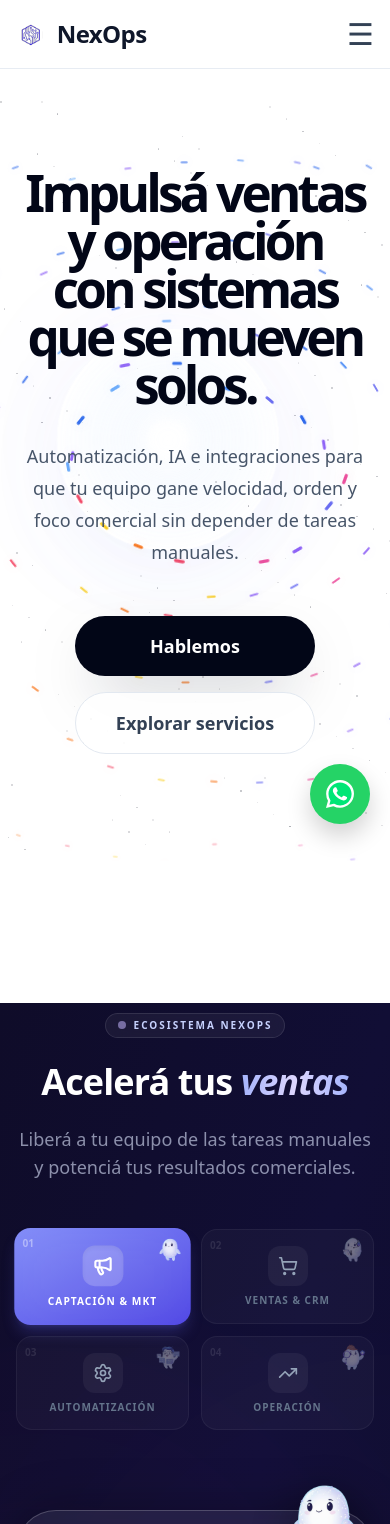
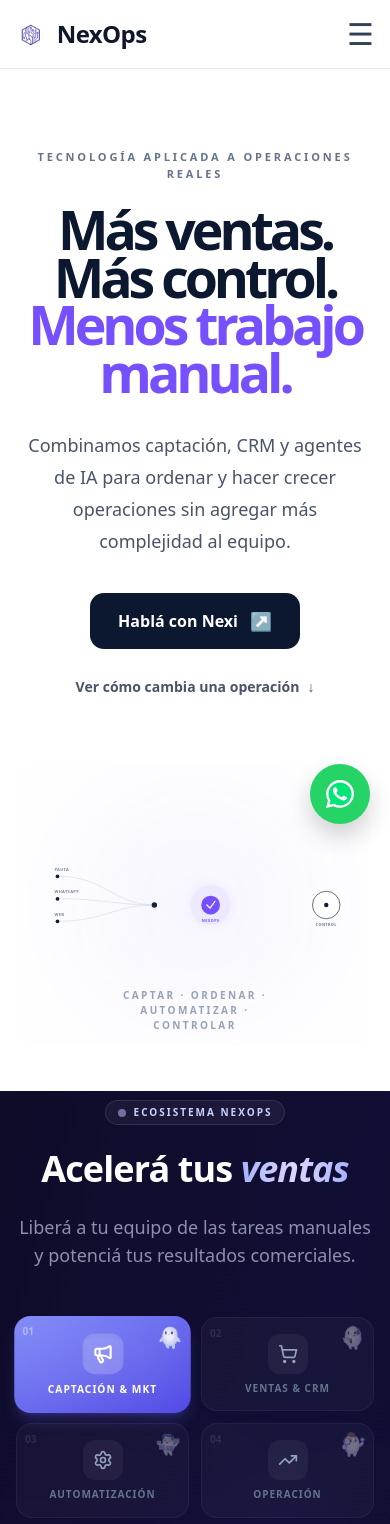
Before and after one commit to AlanTN13/webneoxps, a React (Vite) app: page / in a window 390 px wide. Shown: the top 1524 px of the page. Built offline with nearby package versions, Linux system fonts and the light colour scheme.

Commit message:
feat: rebuild hero around operation narrative

```diff
--- a/src/components/Hero.jsx
+++ b/src/components/Hero.jsx
@@ -1,312 +1,166 @@
-import React, { useEffect, useMemo, useRef } from "react";
-import Section from "./ui/Section";
-import { CALENDLY_LINK } from "../config/constants";
+import React from "react";
+import { motion, useReducedMotion } from "framer-motion";
+import { CONTACT_INFO, getWhatsappLink } from "../config/constants";
 
-const RINGS = [
-  { radiusX: 130, radiusY: 88, count: 18, width: 10, opacity: 0.96, drift: 18 },
-  { radiusX: 210, radiusY: 145, count: 28, width: 9, opacity: 0.82, drift: 24 },
-  { radiusX: 310, radiusY: 220, count: 38, width: 8, opacity: 0.68, drift: 30 },
-  { radiusX: 430, radiusY: 300, count: 52, width: 7, opacity: 0.54, drift: 38 },
-  { radiusX: 560, radiusY: 390, count: 66, width: 5, opacity: 0.28, drift: 46 },
+const SIGNALS = [
+  { label: "Pauta", x: 110, y: 78, delay: 0.15 },
+  { label: "WhatsApp", x: 110, y: 150, delay: 0.3 },
+  { label: "Web", x: 110, y: 222, delay: 0.45 },
 ];
 
-function getParticleColor(normalizedAngle, seed) {
-  if (normalizedAngle < 0.22) {
-    return ["#2563eb", "#3b82f6", "#6366f1"][seed % 3];
-  }
+function HeroSystem() {
+  const reducedMotion = useReducedMotion();
 
-  if (normalizedAngle < 0.48) {
-    return ["#6366f1", "#8b5cf6", "#ec4899"][seed % 3];
-  }
+  return (
+    <div className="relative mx-auto mt-14 h-[280px] w-full max-w-[1120px] overflow-hidden sm:mt-16 sm:h-[330px] lg:mt-20 lg:h-[360px]">
+      <div className="absolute left-1/2 top-1/2 h-[230px] w-[72%] -translate-x-1/2 -translate-y-1/2 rounded-[50%] bg-[#7650ff]/[0.055] blur-3xl" />
 
-  if (normalizedAngle < 0.72) {
-    return ["#f43f5e", "#f97316", "#facc15"][seed % 3];
-  }
+      <svg
+        viewBox="0 0 1120 340"
+        className="absolute inset-0 h-full w-full"
+        role="img"
+        aria-label="Señales de captación que entran a un sistema NexOps y terminan en una operación con control"
+      >
+        <defs>
+          <linearGradient id="heroTrack" x1="0" x2="1">
+            <stop offset="0%" stopColor="#cbd2df" />
+            <stop offset="55%" stopColor="#111c34" />
+            <stop offset="100%" stopColor="#7650ff" />
+          </linearGradient>
+          <filter id="heroVioletGlow" x="-100%" y="-100%" width="300%" height="300%">
+            <feGaussianBlur stdDeviation="18" result="blur" />
+            <feMerge>
+              <feMergeNode in="blur" />
+              <feMergeNode in="SourceGraphic" />
+            </feMerge>
+          </filter>
+        </defs>
 
-  return ["#2563eb", "#60a5fa", "#8b5cf6"][seed % 3];
-}
+        {SIGNALS.map((signal) => (
+          <g key={signal.label}>
+            <text x={signal.x} y={signal.y - 18} fill="#7a8496" fontSize="13" fontWeight="600" letterSpacing="1.1">
+              {signal.label.toUpperCase()}
+            </text>
+            <motion.circle
+              cx={signal.x + 10}
+              cy={signal.y}
+              r="6"
+              fill="#111c34"
+              initial={reducedMotion ? false : { opacity: 0, scale: 0.6 }}
+              animate={{ opacity: 1, scale: 1 }}
+              transition={{ duration: 0.45, delay: signal.delay }}
+            />
+            <motion.path
+              d={`M ${signal.x + 18} ${signal.y} C 265 ${signal.y}, 305 170, 430 170`}
+              fill="none"
+              stroke="#d5dbe6"
+              strokeWidth="2"
+              strokeLinecap="round"
+              initial={reducedMotion ? false : { pathLength: 0, opacity: 0 }}
+              animate={{ pathLength: 1, opacity: 1 }}
+              transition={{ duration: 1.05, delay: signal.delay, ease: [0.2, 0.75, 0.25, 1] }}
+            />
+          </g>
+        ))}
 
-function createParticles() {
-  const particles = [];
+        <motion.path
+          d="M 430 170 C 515 170, 545 170, 610 170 S 730 170, 790 170 S 900 170, 980 170"
+          fill="none"
+          stroke="url(#heroTrack)"
+          strokeWidth="3"
+          strokeLinecap="round"
+          initial={reducedMotion ? false : { pathLength: 0, opacity: 0 }}
+          animate={{ pathLength: 1, opacity: 1 }}
+          transition={{ duration: 1.45, delay: reducedMotion ? 0 : 0.55, ease: [0.2, 0.75, 0.25, 1] }}
+        />
 
-  RINGS.forEach((ring, ringIndex) => {
-    for (let index = 0; index < ring.count; index += 1) {
-      const progress = index / ring.count;
-      const angle = progress * Math.PI * 2 - Math.PI / 2 + ringIndex * 0.15;
-      const x = Math.cos(angle) * ring.radiusX + ((((index * 19) % 17) - 8) * 2.1);
-      const y = Math.sin(angle) * ring.radiusY + ((((index * 11) % 13) - 6) * 1.8);
-      const rotation = (angle * 180) / Math.PI + 90;
-      const normalizedAngle = (angle + Math.PI / 2 + Math.PI * 2) % (Math.PI * 2);
+        <motion.g
+          initial={reducedMotion ? false : { opacity: 0, scale: 0.88 }}
+          animate={{ opacity: 1, scale: 1 }}
+          transition={{ duration: 0.65, delay: reducedMotion ? 0 : 1.05 }}
+          style={{ transformOrigin: "610px 170px" }}
+        >
+          <circle cx="610" cy="170" r="64" fill="#7650ff" opacity="0.08" filter="url(#heroVioletGlow)" />
+          <circle cx="610" cy="170" r="30" fill="#7650ff" />
+          <path d="M598 170 L608 180 L624 158" fill="none" stroke="white" strokeWidth="4" strokeLinecap="round" strokeLinejoin="round" />
+          <text x="610" y="225" textAnchor="middle" fill="#7650ff" fontSize="12" fontWeight="700" letterSpacing="1.5">
+            NEXOPS
+          </text>
+        </motion.g>
 
-      particles.push({
-        id: `${ringIndex}-${index}`,
-        x,
-        y,
-        width: ring.width,
-        height: Math.max(2, ring.width * 0.26),
-        rotation,
-        opacity: ring.opacity,
-        color: getParticleColor(normalizedAngle / (Math.PI * 2), index + ringIndex),
-        driftX: Math.cos(angle) * ring.drift + (((index * 5) % 7) - 3) * 1.4,
-        driftY: Math.sin(angle) * ring.drift * 0.7 + (((index * 7) % 9) - 4) * 1.2,
-        duration: `${6.5 + ringIndex * 0.85 + (index % 5) * 0.4}s`,
-        delay: `${(index % 11) * -0.55}s`,
-      });
-    }
-  });
+        <g>
+          <circle cx="980" cy="170" r="44" fill="#ffffff" stroke="#111c34" strokeWidth="2" />
+          <circle cx="980" cy="170" r="7" fill="#111c34" />
+          <text x="980" y="238" textAnchor="middle" fill="#677185" fontSize="12" fontWeight="700" letterSpacing="1.3">
+            CONTROL
+          </text>
+        </g>
 
-  return particles;
-}
+        <motion.circle
+          cx="430"
+          cy="170"
+          r="7"
+          fill="#111c34"
+          animate={reducedMotion ? undefined : { r: [6, 9, 6], opacity: [0.7, 1, 0.7] }}
+          transition={{ repeat: Infinity, duration: 2.6, ease: "easeInOut" }}
+        />
+      </svg>
 
-function createSpecks() {
-  return Array.from({ length: 150 }, (_, index) => ({
-    id: index,
-    left: `${(index * 11.7) % 100}%`,
-    top: `${(index * 7.9 + (index % 9) * 3.8) % 100}%`,
-    size: index % 8 === 0 ? 2 : 1.4,
-    opacity: index % 6 === 0 ? 0.22 : 0.1,
-    delay: `${(index % 10) * -0.7}s`,
-    duration: `${7 + (index % 5)}s`,
-  }));
+      <div className="absolute bottom-3 left-1/2 -translate-x-1/2 text-center text-[10px] font-semibold uppercase tracking-[0.24em] text-slate-400 sm:text-[11px]">
+        Captar · ordenar · automatizar · controlar
+      </div>
+    </div>
+  );
 }
 
 export default function Hero() {
-  const heroRef = useRef(null);
-  const cloudRef = useRef(null);
-  const orbRef = useRef(null);
-  const particles = useMemo(() => createParticles(), []);
-  const specks = useMemo(() => createSpecks(), []);
-
-  useEffect(() => {
-    const hero = heroRef.current;
-    const cloud = cloudRef.current;
-    const orb = orbRef.current;
-
-    if (!hero || !cloud || !orb) return undefined;
-
-    const target = { x: 0, y: 0 };
-    const cloudCurrent = { x: 0, y: 0 };
-    const orbCurrent = { x: 0, y: 0 };
-    const orbVelocity = { x: 0, y: 0 };
-    let rafId = 0;
-    let hovering = false;
-    let startTime = 0;
-
-    const getDefaultPosition = () => ({
-      x: hero.clientWidth * 0.52,
-      y: hero.clientHeight * 0.48,
-    });
-
-    const setCloudPosition = (x, y) => {
-      cloud.style.left = `${x}px`;
-      cloud.style.top = `${y}px`;
-    };
-
-    const setOrbPosition = (x, y, elapsed) => {
-      const wobbleX = Math.cos(elapsed * 0.0013) * 18 + Math.sin(elapsed * 0.0007) * 10;
-      const wobbleY = Math.sin(elapsed * 0.0016) * 12 + Math.cos(elapsed * 0.001) * 6;
-      const speed = Math.hypot(orbVelocity.x, orbVelocity.y);
-      const stretch = 1 + Math.min(0.18, speed * 0.0038);
-      const squish = 1 - Math.min(0.12, speed * 0.0022);
-      const rotate = orbVelocity.x * 0.18;
-
-      orb.style.left = `${x + wobbleX}px`;
-      orb.style.top = `${y + wobbleY}px`;
-      orb.style.transform = `translate(-50%, -50%) rotate(${rotate}deg) scale(${stretch}, ${squish})`;
-      orb.style.opacity = `${Math.min(1, 0.7 + speed * 0.02)}`;
-    };
-
-    const resetTarget = () => {
-      const next = getDefaultPosition();
-      target.x = next.x;
-      target.y = next.y;
-
-      if (!cloudCurrent.x && !cloudCurrent.y) {
-        cloudCurrent.x = next.x;
-        cloudCurrent.y = next.y;
-        orbCurrent.x = next.x;
-        orbCurrent.y = next.y;
-        setCloudPosition(cloudCurrent.x, cloudCurrent.y);
-        setOrbPosition(orbCurrent.x, orbCurrent.y, 0);
-      }
-    };
-
-    const animate = (time) => {
-      if (!startTime) startTime = time;
-      const elapsed = time - startTime;
-
-      const idleScale = hovering ? 0.2 : 1;
-      const cloudDriftX =
-        (Math.sin(elapsed * 0.00078) * 22 + Math.cos(elapsed * 0.00113) * 14) * idleScale;
-      const cloudDriftY =
-        (Math.cos(elapsed * 0.00064) * 18 + Math.sin(elapsed * 0.00102) * 12) * idleScale;
-      const orbDriftX =
-        (Math.cos(elapsed * 0.00148) * 28 + Math.sin(elapsed * 0.0021) * 14) * idleScale;
-      const orbDriftY =
-        (Math.sin(elapsed * 0.00172) * 22 + Math.cos(elapsed * 0.00118) * 10) * idleScale;
-
-      const desiredCloudX = target.x + cloudDriftX;
-      const desiredCloudY = target.y + cloudDriftY;
-      const desiredOrbX = target.x + orbDriftX;
-      const desiredOrbY = target.y + orbDriftY;
-
-      const cloudEase = hovering ? 0.16 : 0.065;
-      cloudCurrent.x += (desiredCloudX - cloudCurrent.x) * cloudEase;
-      cloudCurrent.y += (desiredCloudY - cloudCurrent.y) * cloudEase;
-
-      const spring = hovering ? 0.16 : 0.05;
-      const damping = hovering ? 0.8 : 0.83;
-
-      orbVelocity.x += (desiredOrbX - orbCurrent.x) * spring;
-      orbVelocity.y += (desiredOrbY - orbCurrent.y) * spring;
-      orbVelocity.x *= damping;
-      orbVelocity.y *= damping;
-      orbCurrent.x += orbVelocity.x;
-      orbCurrent.y += orbVelocity.y;
-
-      setCloudPosition(cloudCurrent.x, cloudCurrent.y);
-      setOrbPosition(orbCurrent.x, orbCurrent.y, elapsed);
-      rafId = window.requestAnimationFrame(animate);
-    };
-
-    const handleMove = (event) => {
-      const rect = hero.getBoundingClientRect();
-      hovering = true;
-      target.x = Math.max(0, Math.min(rect.width, event.clientX - rect.left));
-      target.y = Math.max(0, Math.min(rect.height, event.clientY - rect.top));
-    };
-
-    const handleLeave = () => {
-      hovering = false;
-      resetTarget();
-    };
-
-    const handleResize = () => {
-      if (!hovering) {
-        resetTarget();
-      }
-    };
-
-    resetTarget();
-    rafId = window.requestAnimationFrame(animate);
-
-    hero.addEventListener("mousemove", handleMove);
-    hero.addEventListener("mouseleave", handleLeave);
-    window.addEventListener("resize", handleResize);
-
-    return () => {
-      window.cancelAnimationFrame(rafId);
-      hero.removeEventListener("mousemove", handleMove);
-      hero.removeEventListener("mouseleave", handleLeave);
-      window.removeEventListener("resize", handleResize);
-    };
-  }, []);
+  const whatsappHref = getWhatsappLink(
+    CONTACT_INFO.WHATSAPP_NUMBER,
+    CONTACT_INFO.WHATSAPP_MESSAGE_HERO
+  );
 
   return (
-    <Section className="relative overflow-hidden bg-white px-4 pb-36 pt-8 sm:px-6 lg:px-8 lg:pb-44 lg:pt-12">
-      <div className="pointer-events-none absolute inset-0 bg-white" />
-
-      <div
-        ref={heroRef}
-        className="relative left-1/2 min-h-[760px] w-screen -translate-x-1/2 overflow-hidden lg:min-h-[840px]"
-      >
-        <div className="pointer-events-none absolute inset-0">
-          {specks.map((speck) => (
-            <span
-              key={speck.id}
-              className="hero-speck absolute rounded-full bg-slate-950"
-              style={{
-                "--speck-opacity": speck.opacity,
-                left: speck.left,
-                top: speck.top,
-                width: `${speck.size}px`,
-                height: `${speck.size}px`,
-                opacity: speck.opacity,
-                animationDelay: speck.delay,
-                animationDuration: speck.duration,
-              }}
-            />
-          ))}
-        </div>
-
-        <div
-          ref={cloudRef}
-          className="pointer-events-none absolute h-[1160px] w-[1160px] -translate-x-1/2 -translate-y-1/2"
-          style={{ left: "56%", top: "42%" }}
-        >
-          {particles.map((particle) => (
-            <span
-              key={particle.id}
-              className="hero-cloud-particle absolute left-1/2 top-1/2 rounded-full"
-              style={{
-                "--tx": `${particle.x}px`,
-                "--ty": `${particle.y}px`,
-                "--dx": `${particle.driftX}px`,
-                "--dy": `${particle.driftY}px`,
-                "--rot": `${particle.rotation}deg`,
-                width: `${particle.width}px`,
-                height: `${particle.height}px`,
-                opacity: particle.opacity,
-                backgroundColor: particle.color,
-                boxShadow: `0 0 12px ${particle.color}22`,
-                animationDelay: particle.delay,
-                animationDuration: particle.duration,
-              }}
-            />
-          ))}
-        </div>
-
-        <div
-          ref={orbRef}
-          className="pointer-events-none absolute h-52 w-52 -translate-x-1/2 -translate-y-1/2"
-          style={{ left: "56%", top: "42%" }}
-        >
-          <div className="hero-orb-glow absolute inset-0 rounded-full" />
-          <div className="absolute left-1/2 top-1/2 h-10 w-10 -translate-x-1/2 -translate-y-1/2 rounded-full bg-white/70 blur-[2px]" />
-        </div>
-
-        <div className="relative z-10 mx-auto flex min-h-[760px] w-full max-w-[1500px] flex-col items-center justify-center px-4 pb-10 text-center sm:px-6 lg:min-h-[840px] lg:px-8 lg:pb-16">
-          <h1 className="max-w-[1320px] text-[clamp(3.2rem,7.2vw,6.3rem)] font-semibold leading-[0.94] tracking-[-0.075em] text-slate-950">
-            Impulsá ventas y operación
+    <section className="relative overflow-hidden bg-white px-5 pb-12 pt-20 sm:px-6 sm:pb-16 sm:pt-24 lg:px-8 lg:pt-28">
+      <div className="mx-auto flex min-h-[calc(100svh-112px)] max-w-[1500px] flex-col items-center text-center">
+        <div className="mx-auto max-w-[1180px]">
+          <p className="mb-6 text-[11px] font-semibold uppercase tracking-[0.26em] text-slate-500 sm:mb-8">
+            Tecnología aplicada a operaciones reales
+          </p>
+          <h1 className="text-[clamp(3.35rem,8vw,7.5rem)] font-semibold leading-[0.89] tracking-[-0.075em] text-[#0c1730]">
+            Más ventas.
             <br />
-            con sistemas que se mueven solos.
+            Más control.
+            <br />
+            <span className="text-[#7650ff]">Menos trabajo manual.</span>
           </h1>
-
-          <p className="mt-8 max-w-3xl text-lg leading-8 text-slate-600 sm:text-xl sm:leading-9">
-            Automatización, IA e integraciones para que tu equipo gane velocidad,
-            orden y foco comercial sin depender de tareas manuales.
+          <p className="mx-auto mt-8 max-w-[720px] text-lg leading-8 text-slate-600 sm:text-xl sm:leading-9">
+            Combinamos captación, CRM y agentes de IA para ordenar y hacer crecer operaciones sin agregar más complejidad al equipo.
           </p>
 
-          <div className="mt-12 flex flex-col items-center gap-4 sm:flex-row">
+          <div className="mt-9 flex flex-col items-center justify-center gap-4 sm:flex-row sm:gap-6">
             <a
-              href={CALENDLY_LINK}
+              href={whatsappHref}
               target="_blank"
               rel="noopener noreferrer"
-              className="inline-flex min-w-[240px] items-center justify-center rounded-full bg-slate-950 px-8 py-4 text-lg font-semibold text-white shadow-[0_24px_60px_-22px_rgba(15,23,42,0.5)] transition-transform duration-200 hover:scale-[1.02]"
+              className="inline-flex min-h-12 items-center justify-center rounded-[14px] bg-[#0c1730] px-7 py-3.5 text-base font-semibold text-white transition duration-200 hover:-translate-y-0.5 hover:bg-[#16233f] focus:outline-none focus-visible:ring-2 focus-visible:ring-[#7650ff] focus-visible:ring-offset-2"
             >
-              Hablemos
+              Hablá con Nexi
+              <span aria-hidden="true" className="ml-3 text-lg">↗</span>
             </a>
-
             <a
-              href="#servicios"
-              className="inline-flex min-w-[240px] items-center justify-center rounded-full border border-slate-200 bg-white/90 px-8 py-4 text-lg font-semibold text-slate-700 transition-colors duration-200 hover:border-slate-300 hover:text-slate-950"
+              href="#operation-story"
+              className="inline-flex items-center py-3 text-sm font-semibold text-slate-600 transition-colors hover:text-[#0c1730]"
             >
-              Explorar servicios
+              Ver cómo cambia una operación
+              <span aria-hidden="true" className="ml-2">↓</span>
             </a>
           </div>
         </div>
+
+        <div className="mt-auto w-full">
+          <HeroSystem />
+        </div>
       </div>
-
-      <div className="pointer-events-none absolute bottom-0 left-0 w-full overflow-hidden leading-[0]">
-        <svg
-          viewBox="0 0 1200 120"
-          preserveAspectRatio="none"
-          className="relative hidden h-[120px] w-full rotate-180 lg:block"
-          fill="#0f0c29"
-        >
-          <path d="M0,0 H1200 V60 C1000,10 800,110 600,60 C400,10 200,110 0,60 Z" />
-        </svg>
-      </div>
-    </Section>
+    </section>
   );
 }
```
